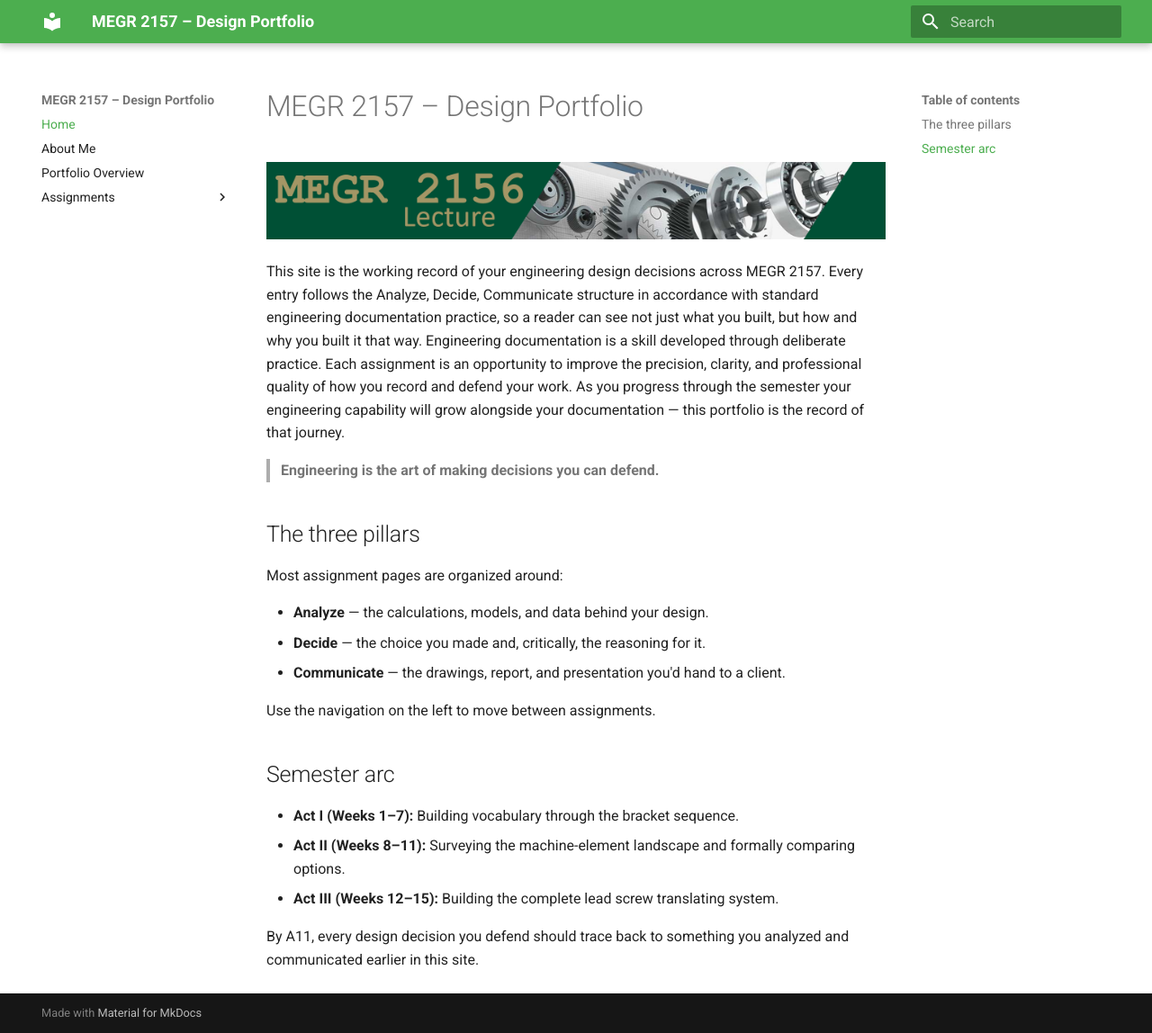
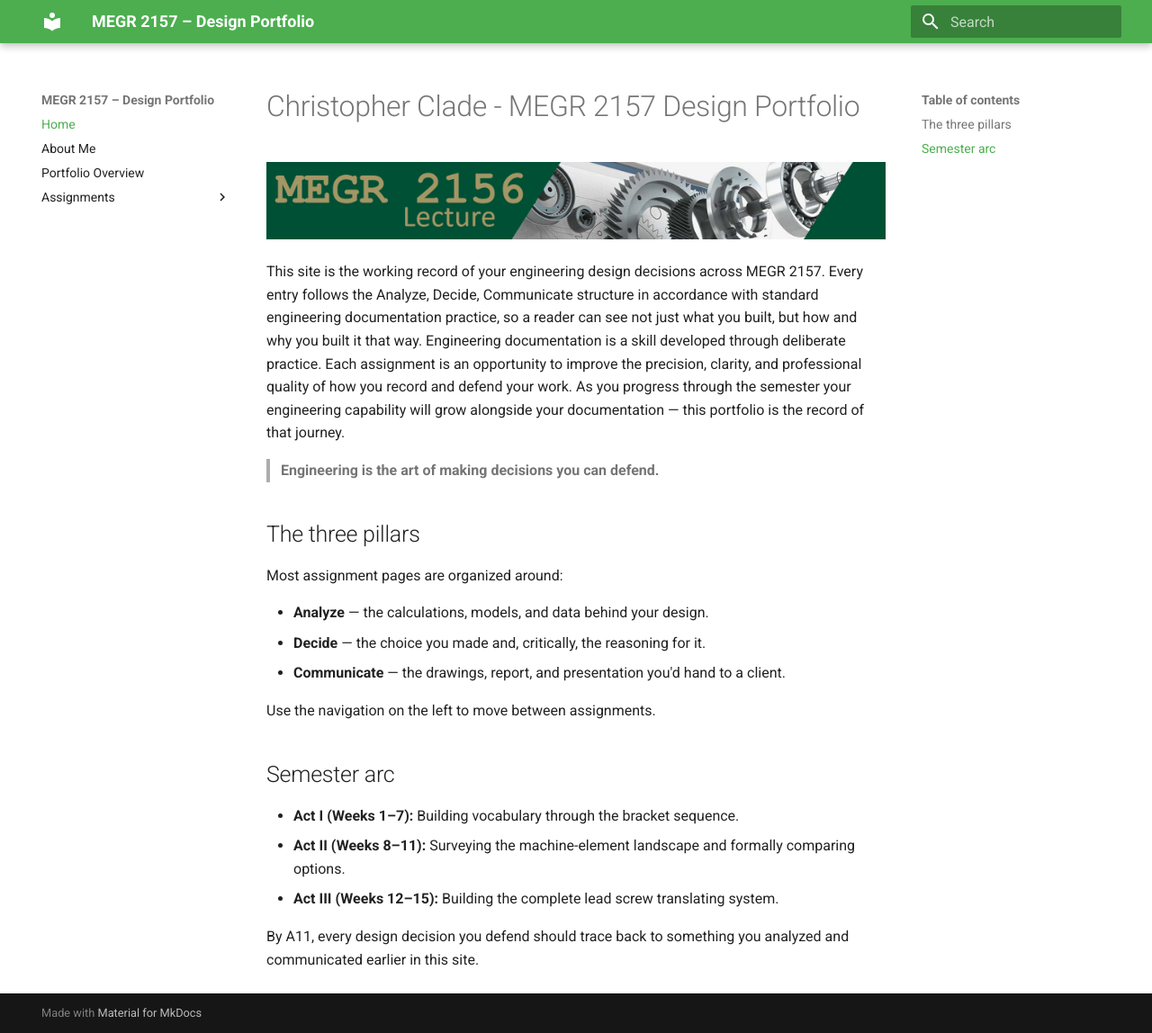
Before and after one commit to chrisclade/megr2157-portfolio, an MkDocs documentation site: the page built from docs/index.md, in a window 1280 px wide and 1148 px high. Shown: the whole window at 90% size. Built offline with MkDocs 1.6.1 and Material for MkDocs 9.7.7, drawn with Linux system fonts in a browser that asks for light colours.

Commit message:
Initial site setup

```diff
--- a/docs/index.md
+++ b/docs/index.md
@@ -1,4 +1,4 @@
-# MEGR 2157 – Design Portfolio
+# Christopher Clade - MEGR 2157 Design Portfolio
 
 ![MEGR 2156-7 Title](MEGR2156title.png)
 
```
